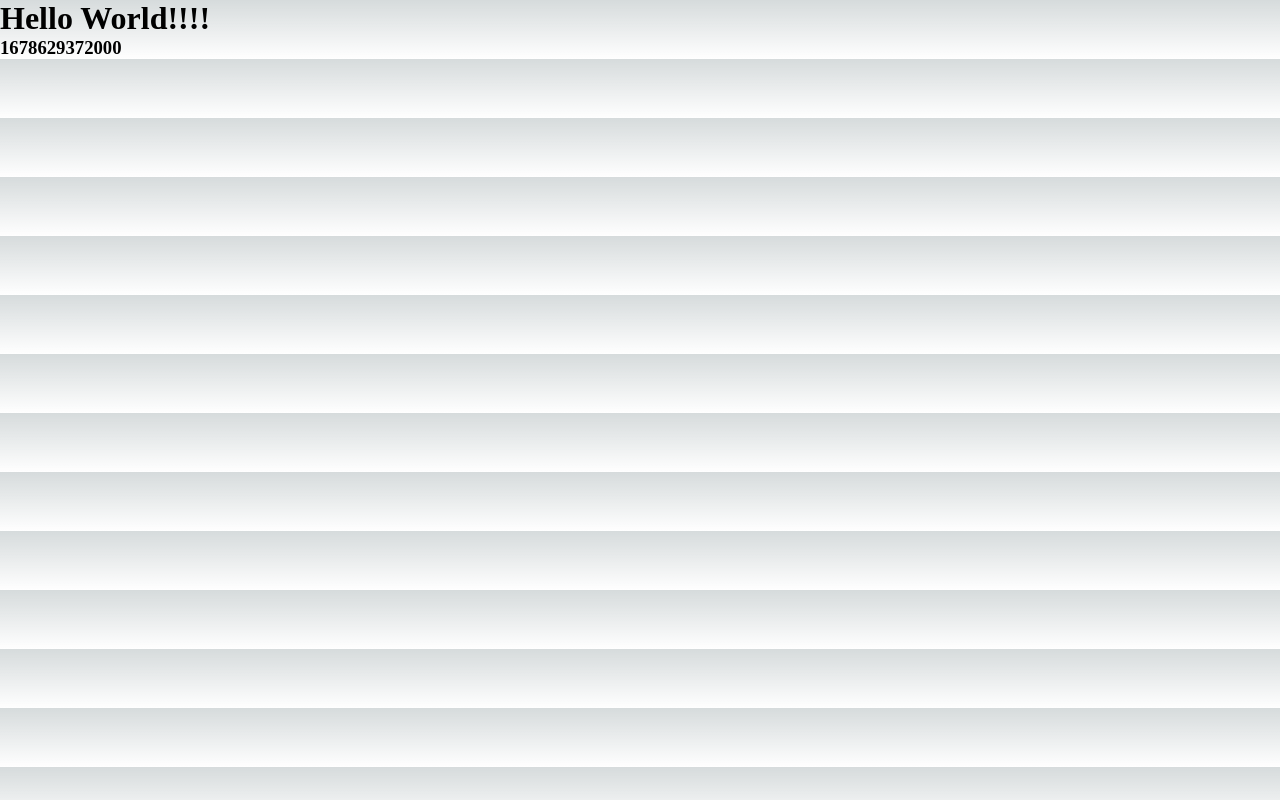
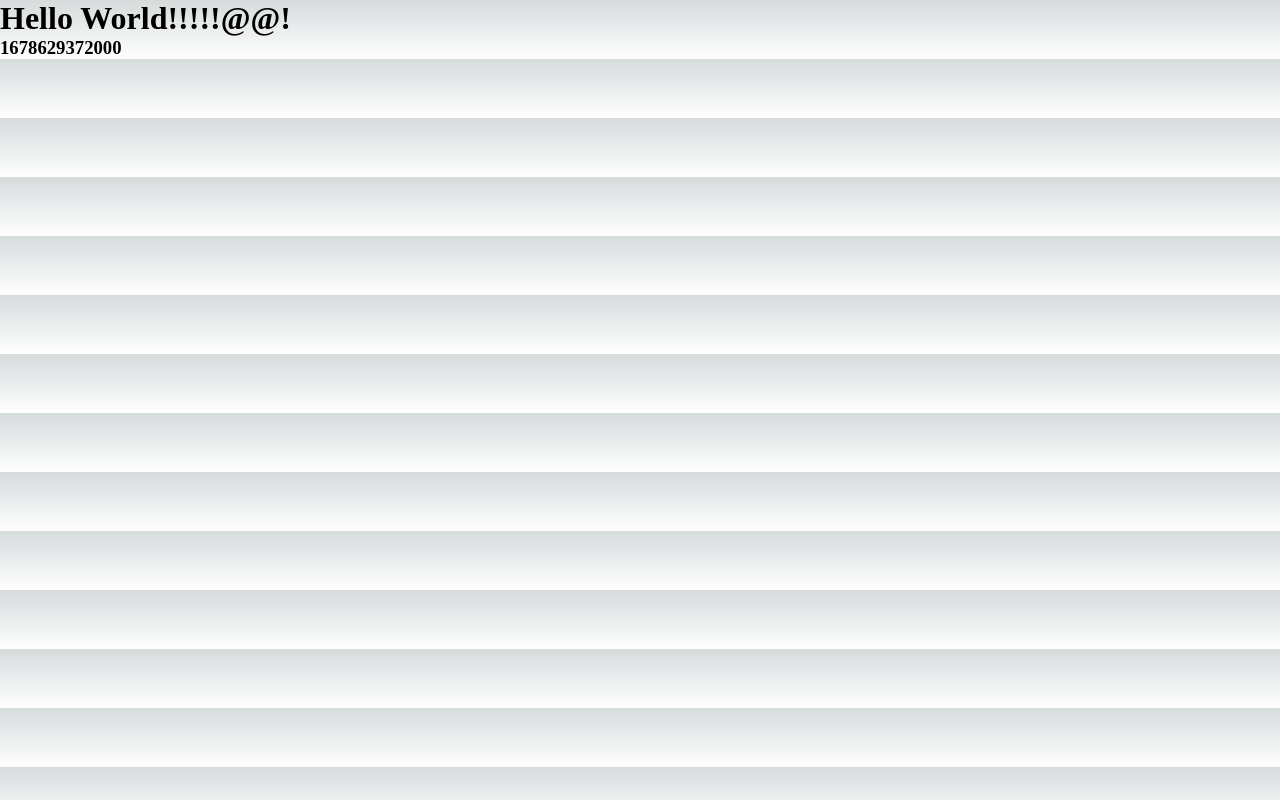
Before and after one commit to PeterAronZentai/aca42-frontend, a Next.js app: page / in a window 1280 px wide. Built offline with nearby package versions, Linux system fonts and the light colour scheme.

Commit message:
Pending changes exported from your codespace

```diff
--- a/app/page.tsx
+++ b/app/page.tsx
@@ -7,7 +7,7 @@ export default async function Home(props: any) {
 
   return (
     <div>
-      <h1>Hello World!!!!</h1>
+      <h1>Hello World!!!!!@@!</h1>
       <h3>{Date.now()}</h3>
     </div>
   )
```
